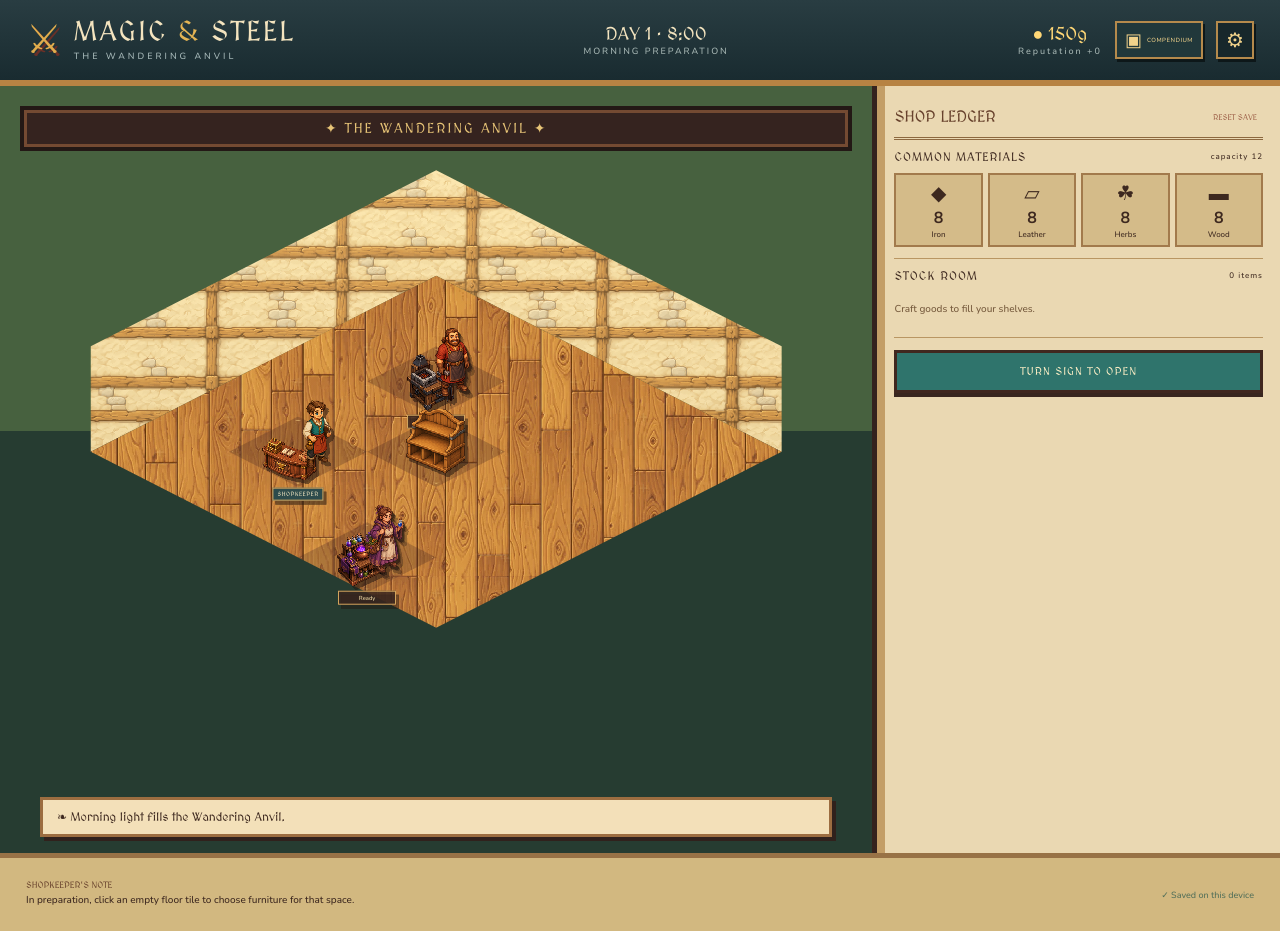
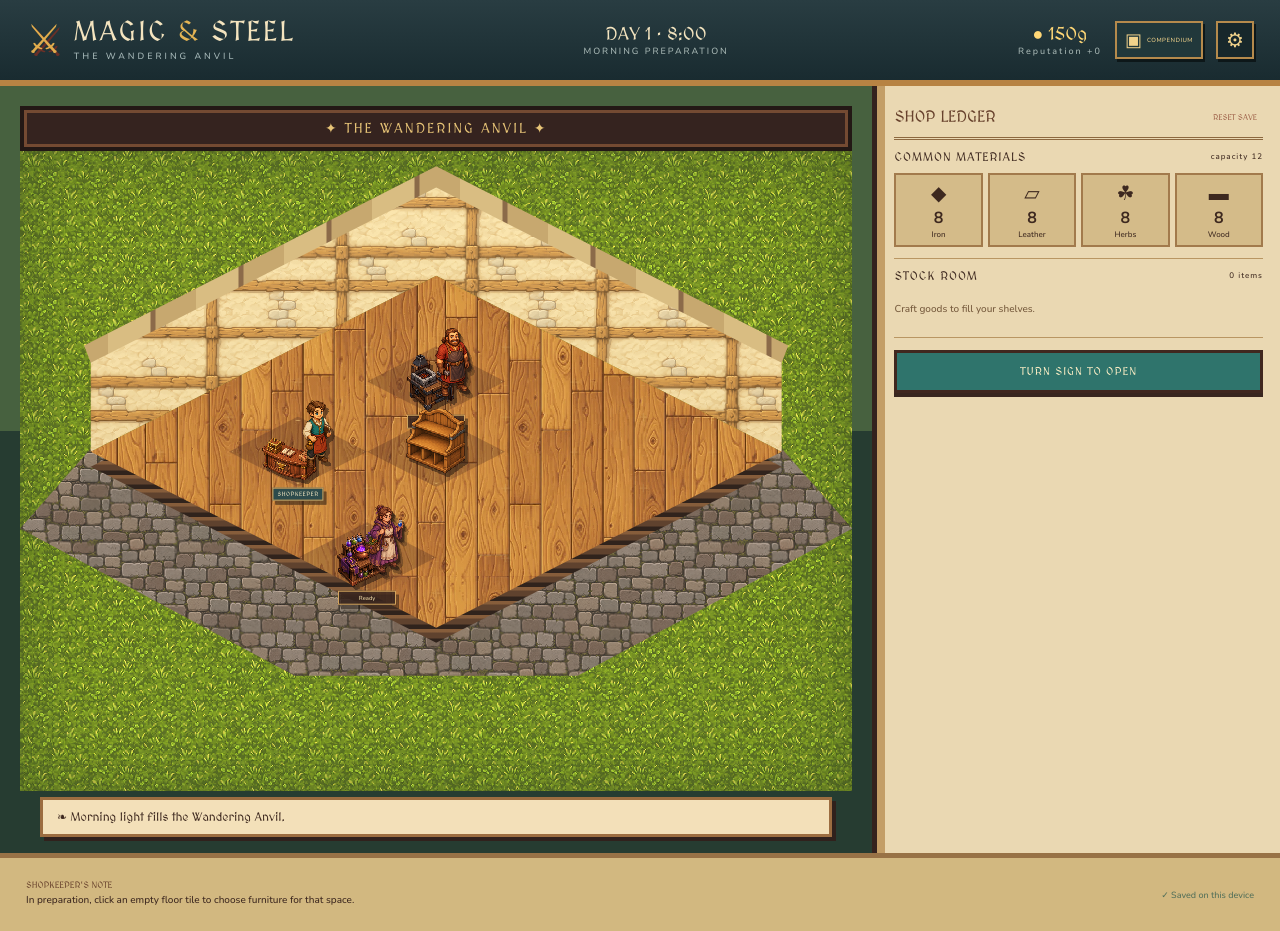
Before and after one commit to Jamvibes/Shop, a React (Vite) app: page / in a window 1280 px wide. Built offline with nearby package versions, Linux system fonts and the light colour scheme.

Commit message:
Add outdoor grounds and structural shop depth

```diff
--- a/src/main.tsx
+++ b/src/main.tsx
@@ -276,6 +276,7 @@ function App() {
   return <div className="game-shell">
     <header><div className="brand"><span>⚔</span><div><h1>MAGIC <i>&</i> STEEL</h1><p>The Wandering Anvil</p></div></div><div className="clock"><b>DAY {g.day} · {clock(g.minutes)}</b><small>{g.phase === 'prep' ? 'MORNING PREPARATION' : g.phase === 'open' ? (g.paused ? 'SHOP PAUSED' : `SHOP OPEN · ${g.speed}×`) : 'ACCOUNTS'}</small></div><div className="header-actions"><div className="wealth"><b>● {g.coins}g</b><small>Reputation {g.reputation >= 0 ? '+' : ''}{g.reputation}</small></div><button className="compendium-toggle" onClick={() => setShowCompendium(true)} aria-label="Open compendium">▣<small>COMPENDIUM</small></button><button className="settings-toggle" onClick={() => setShowSettings(true)} aria-label="Open settings">⚙</button></div></header>
     <main><section className={`scene ${placing ? 'placement-mode' : ''}`}><div className="sign">✦ THE WANDERING ANVIL ✦</div><div className="room">
+      <div className="shop-ground" aria-hidden="true"/><div className="front-path" aria-hidden="true"/><div className="floor-depth" aria-hidden="true"/><div className="wall-coping" aria-hidden="true"/>
       {g.phase === 'prep' && <div className="floor-grid" aria-label="Shop floor placement grid">{slotPositions.map(([x, y], slot) => { const occupant: PlacementId | undefined = g.shopkeeperSlot === slot ? 'shopkeeper' : workerIds.find(id => g.placedBenches[id] === slot) || displayIds.find(id => g.displays[id].slot === slot); return <button key={slot} className={`bench-slot ${occupant ? 'occupied' : ''}`} style={{ left: `${x}%`, top: `${y}%` }} onClick={() => placing ? placeBench(slot) : !occupant && setFurnitureTile(slot)} aria-label={`Grid row ${Math.floor(slot / gridColumns) + 1}, column ${slot % gridColumns + 1}${occupant ? `, occupied by ${benchNames[occupant]}` : ', empty; choose furniture'}`}><span>{occupant ? '×' : '+'}</span></button>})}</div>}
       <div className="workshops">{workerIds.map(id => {
         const slot = g.placedBenches[id]; if (slot === null) return null
--- a/src/style.css
+++ b/src/style.css
@@ -66,10 +66,11 @@
 
 /* Shared responsive shop geometry: these corners match the generated grid
    coordinates, so fullscreen and narrow layouts use the same diamond. */
-.room:before{left:8.5%;right:8.5%;top:19.5%;height:55%;transform:none;clip-path:polygon(50% 0,100% 50%,50% 100%,0 50%);border:0;box-shadow:none;filter:drop-shadow(0 7px 0 #694630) drop-shadow(0 6px 0 #30231c);background-size:auto,300px 300px}
+.shop-ground,.front-path,.floor-depth,.wall-coping{position:absolute;inset:0;pointer-events:none;image-rendering:pixelated}.shop-ground{z-index:0;background:#638b31 url('/Shop/assets/shop/grass-texture.webp') repeat;background-size:256px 256px;box-shadow:inset 0 0 70px #263a1e66}.front-path{z-index:1;clip-path:polygon(8.5% 46.5%,50% 72%,91.5% 46.5%,100% 59%,67% 82%,33% 82%,0 59%);background:#817568 url('/Shop/assets/shop/cobble-path-texture.webp') repeat;background-size:260px 260px;filter:drop-shadow(0 5px 0 #3e392f)}.floor-depth{z-index:3;left:8.5%;right:8.5%;top:19.5%;height:55%;transform:translateY(15px);clip-path:polygon(50% 0,100% 50%,50% 100%,0 50%);background:repeating-linear-gradient(0deg,#30231c 0 4px,#5f422e 5px 10px,#865d3b 11px 14px);filter:drop-shadow(0 8px 5px #17201699)}.wall-coping{z-index:5;clip-path:polygon(50% 2.4%,92.3% 30.4%,91.5% 33.1%,50% 5.7%,8.5% 33.1%,7.7% 30.4%);background:repeating-linear-gradient(90deg,#d9bd82 0 42px,#8b6a49 43px 47px,#c7a86f 48px 88px);filter:drop-shadow(0 3px 0 #5c432f)}
+.room:before{left:8.5%;right:8.5%;top:19.5%;height:55%;transform:none;clip-path:polygon(50% 0,100% 50%,50% 100%,0 50%);border:0;box-shadow:none;filter:none;background-size:auto,300px 300px;z-index:4}
 /* Both wall runs use the same 16.5% rise from floor to coping. Their deep
    lower shadow is roughly one masonry course, giving the cutaway real weight. */
-.room:after{inset:0;width:100%;height:100%;clip-path:polygon(50% 3%,91.5% 30.5%,91.5% 47%,50% 19.5%,8.5% 47%,8.5% 30.5%);filter:drop-shadow(0 9px 0 #72543a) drop-shadow(0 7px 0 #38291f);background-color:#ead39b;background-image:linear-gradient(#fff3c72e,#684a3126),url('/Shop/assets/shop/wall-texture-v2.png');background-size:auto,260px 260px;background-repeat:repeat;image-rendering:pixelated}
+.room:after{inset:0;width:100%;height:100%;clip-path:polygon(50% 3%,91.5% 30.5%,91.5% 47%,50% 19.5%,8.5% 47%,8.5% 30.5%);filter:drop-shadow(0 5px 0 #5c432f);background-color:#ead39b;background-image:linear-gradient(#fff3c72e,#684a3126),url('/Shop/assets/shop/wall-texture-v2.png');background-size:auto,260px 260px;background-repeat:repeat;image-rendering:pixelated;z-index:2}
 .bench-slot{width:16.6%;height:11%}
 @media(max-width:620px){.room:before{left:8.5%;right:8.5%;top:19.5%;height:55%}.room:after{inset:0;width:100%;height:100%}.bench-slot{width:16.6%;height:11%}}
 
```
Also changed, not shown: public/assets/shop/cobble-path-texture.webp (added), public/assets/shop/grass-texture.webp (added).
